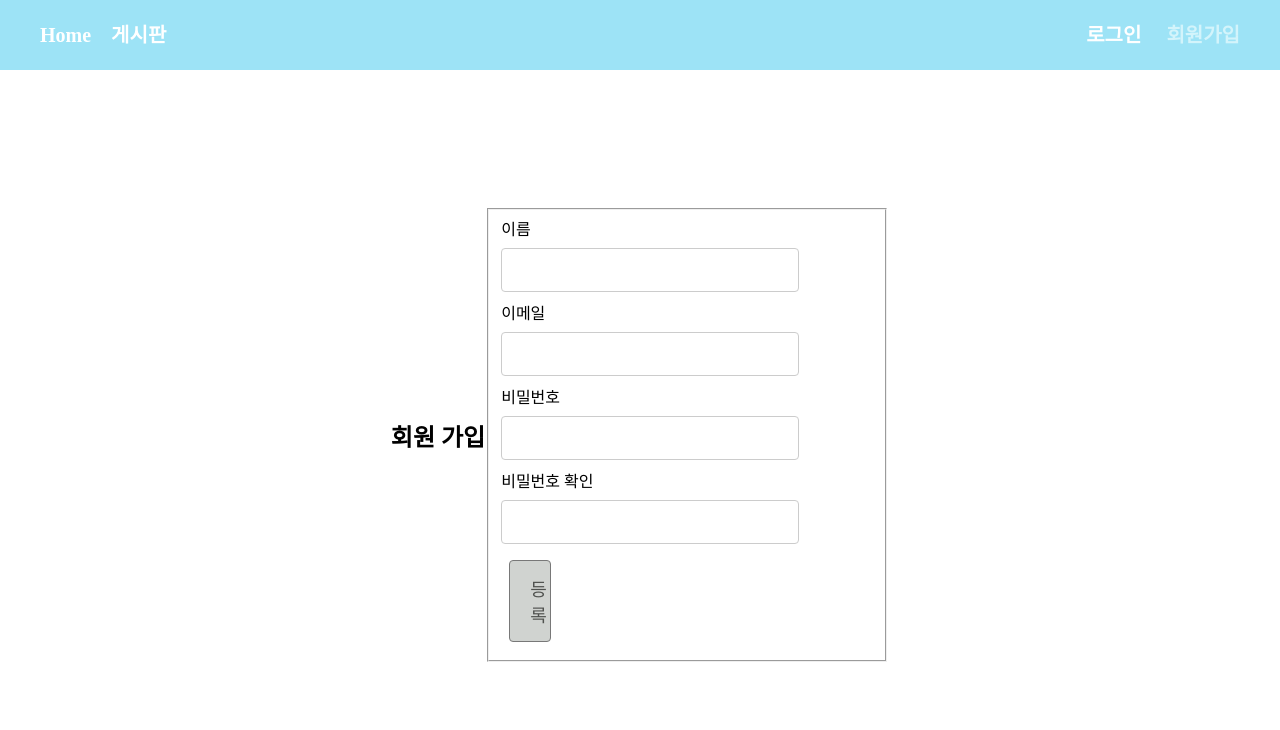
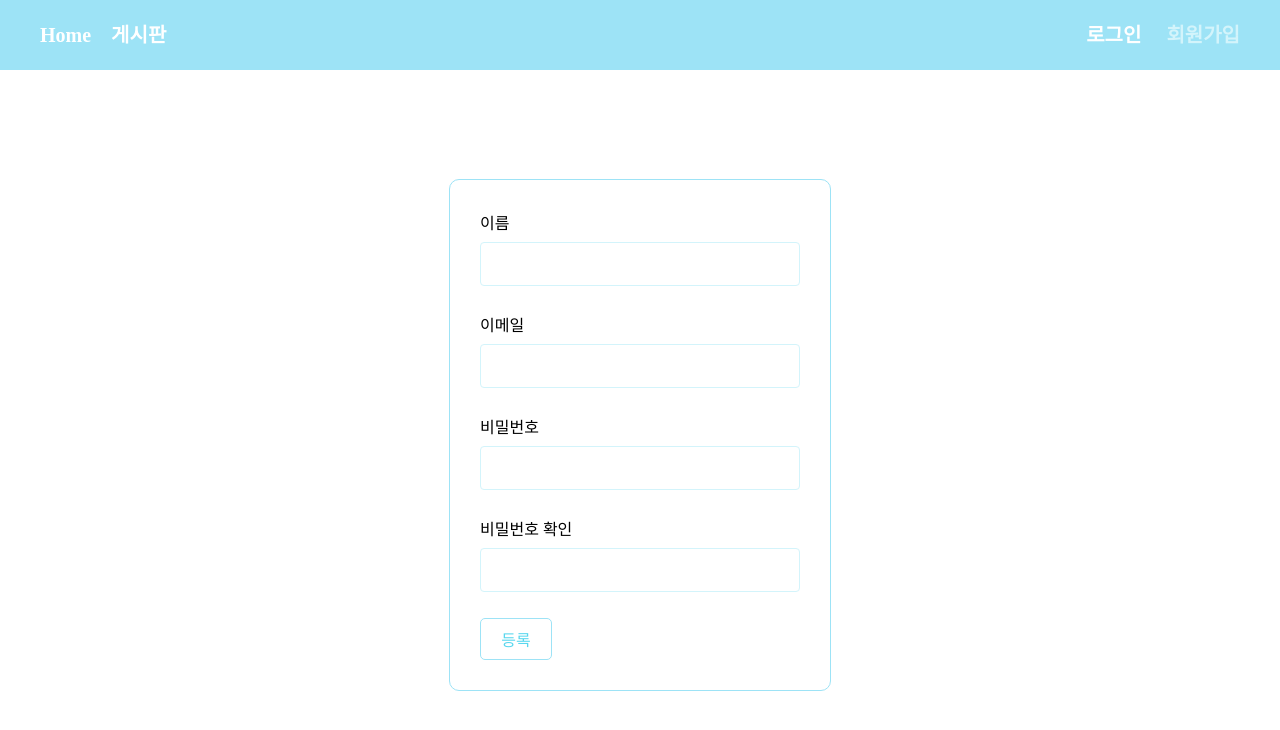
Before and after one commit to CcaChiUnDong/Client, a Vue app in the folder ssafit_frontend/: page /user/regist in a window 1280 px wide. Shown: the top 730 px of the page. Built offline with nearby package versions, Linux system fonts and the light colour scheme; no server answers; a web font is replaced by a local one.

Commit message:
change signin

```diff
--- a/ssafit_frontend/src/components/user/UserCreate.vue
+++ b/ssafit_frontend/src/components/user/UserCreate.vue
@@ -1,7 +1,7 @@
 <template>
   <div class="container">
-    <h2>회원 가입</h2>
-    <fieldset class="text-center">
+    <div class="con">
+    <div class="text-center">
       <label for="name">이름</label>
       <input type="text" id="name" v-model="name" class="view" /><br />
       <label for="email">이메일</label>
@@ -21,8 +21,12 @@
         v-model="password2"
         class="view"
       /><br />
-      <button class="btn" @click="regist">등록</button>
-    </fieldset>
+      <CustomButton
+      @click="regist"
+      text="등록"
+      />
+    </div>
+  </div>
   </div>
 </template>
 
@@ -30,6 +34,10 @@
 import { ref } from "vue";
 import axios from "axios";
 import { useRouter } from "vue-router";
+import CustomButton from "../../elements/CustomButton.vue";
+import { globalColor } from "../../global/rootColor";
+
+const color = ref(globalColor.primaryColorTiffanyBlue)
 
 const REST_USER_API = `http://localhost:8080/user`;
 
@@ -100,3 +108,23 @@ const createUser = (user) => {
   }
 };
 </script>
+
+<style scoped>
+  .container{
+    display: flex;
+    justify-content: center;
+    align-items: center;
+  }
+  .text-center{
+    display: flex;
+    width: 100%;
+    flex-direction: column;
+    justify-content: center;
+  }
+  .con{
+    width: 25%;
+    padding: 30px;
+    border: 1px v-bind(color) solid;
+    border-radius: 10px;
+  }
+</style>
--- a/ssafit_frontend/src/elements/CustomButton.vue
+++ b/ssafit_frontend/src/elements/CustomButton.vue
@@ -27,12 +27,13 @@
 
   </script>
 
-  <style>
+  <style scoped>
     *{
 
         font-family: "KoPubDotumBold.ttf";
     }
     .btnContainer{
+        background-color: white;
         display: flex;
         justify-content: center;
         align-items: center;
--- a/ssafit_frontend/src/views/UserView.vue
+++ b/ssafit_frontend/src/views/UserView.vue
@@ -13,7 +13,8 @@
 import { ref } from "vue";
 import { useRouter } from "vue-router";
 import { useAuthStore } from "@/stores/pinia";
-
+import { globalColor } from "../global/rootColor";
+const colors = ref(globalColor)
 const authStore = useAuthStore();
 const router = useRouter();
 
@@ -37,15 +38,17 @@ const deleteUser = (user) => {
 }
 
 .view {
-  width: 80%;
   padding: 12px 20px;
   margin: 8px 0;
   display: inline-block;
-  border: 1px solid #ccc;
+  border: 1px solid v-bind(colors.primaryColorBabyBlue);
   border-radius: 4px;
   box-sizing: border-box;
   color: #787878;
   font-size: medium;
+}:focus{
+  border: 1px solid v-bind(colors.primaryColorTiffanyBlue);
+  outline : none;
 }
 
 label {
```
